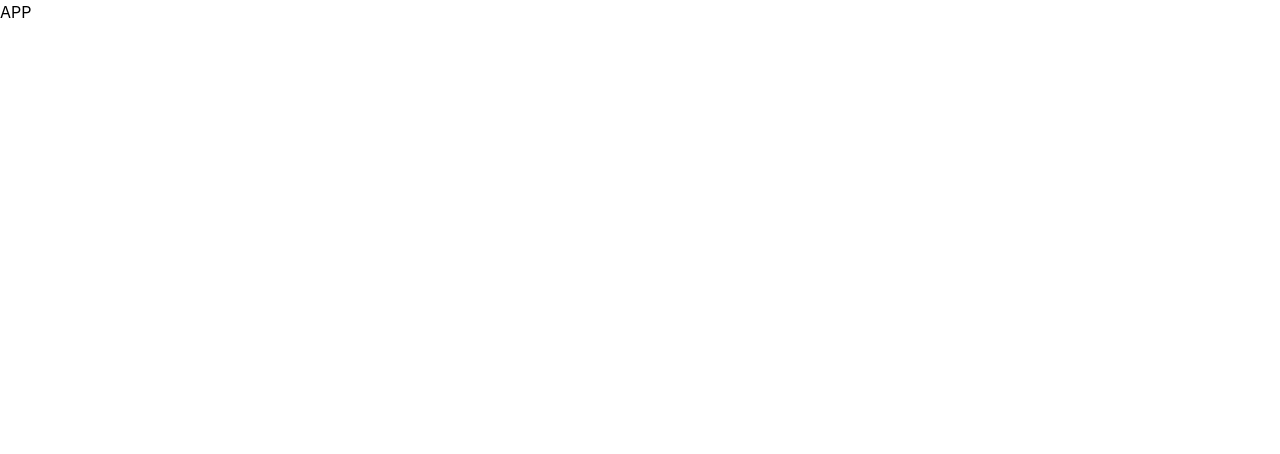
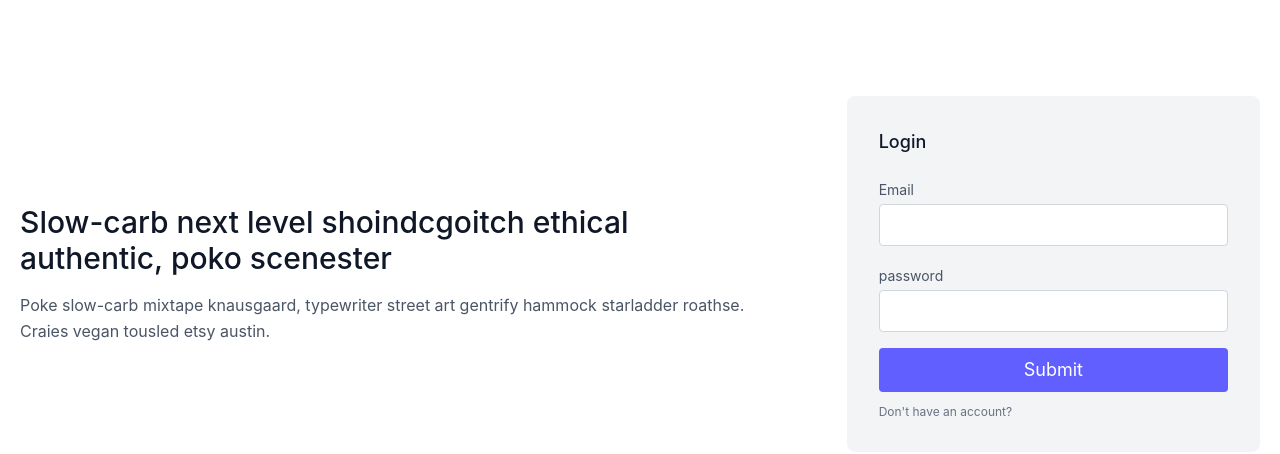
Before and after one commit to wahid3150/mern-auth-mfa, a React app in the folder frontend/: page /login in a window 1280 px wide. Shown: the top 454 px of the page. Built offline with nearby package versions, Linux system fonts and the light colour scheme; the HTML template or start-up script is replaced by a standard one.

Commit message:
Pages are imported and made routes for each

```diff
--- a/frontend/src/App.jsx
+++ b/frontend/src/App.jsx
@@ -1,7 +1,23 @@
 import React from "react";
+import { BrowserRouter, Routes, Route } from "react-router-dom";
+import Home from "./pages/Home";
+import Login from "./pages/Login";
+import { ToastContainer } from "react-toastify";
+import VerifyOtp from "./pages/VerifyOtp";
 
 const App = () => {
-  return <div>APP</div>;
+  return (
+    <>
+      <BrowserRouter>
+        <Routes>
+          <Route path="/" element={<Home />} />
+          <Route path="/login" element={<Login />} />
+          <Route path="/verifyotp" element={<VerifyOtp />} />
+        </Routes>
+        <ToastContainer />
+      </BrowserRouter>
+    </>
+  );
 };
 
 export default App;
```
